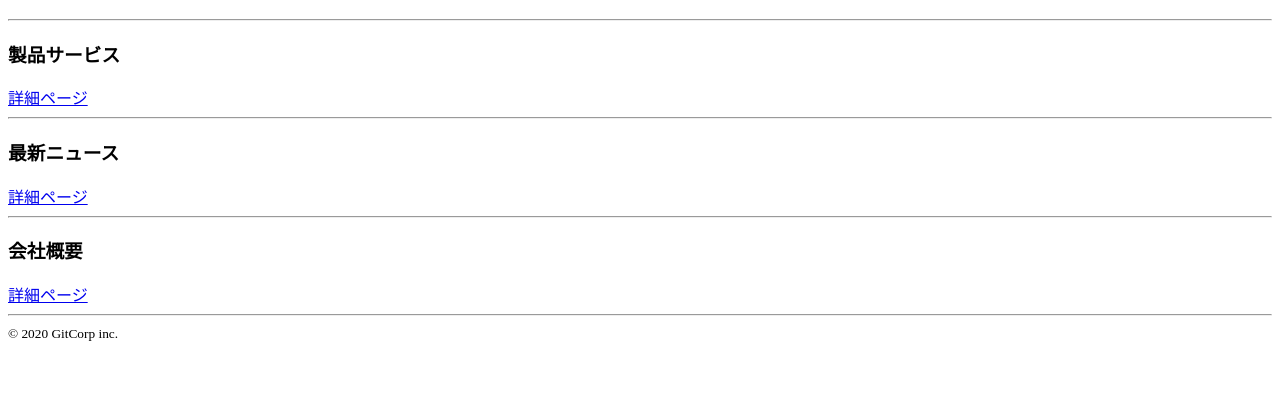
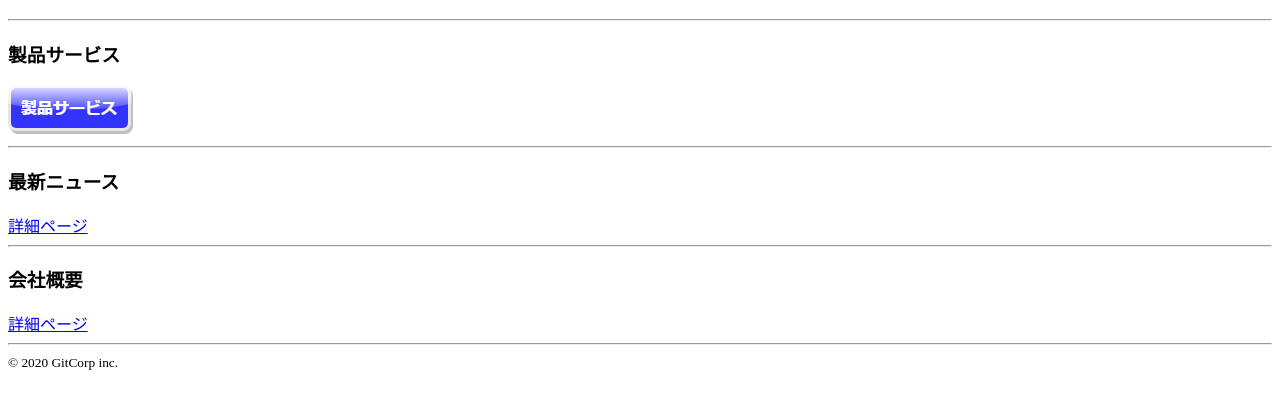
Before and after one commit to gitentry/02_team_website, a plain HTML site: page docs/index.html in a window 1280 px wide. Shown: the part 70-478 px from the top of the page. Drawn offline with Linux system fonts and the light colour scheme.

Commit message:
リンク文字列を画像ファイルに置換

```diff
--- a/docs/index.html
+++ b/docs/index.html
@@ -8,7 +8,9 @@
     <h1>株式会社ギット・コープ</h1>
     <hr>
     <h3>製品サービス</h3>
-    <a href="./product.html">詳細ページ</a>
+    <a href="./product.html">
+        <img src="images/product_button.png">
+    </a>
     <hr>
     <h3>最新ニュース</h3>
     <a href="./news.html">詳細ページ</a>
```
